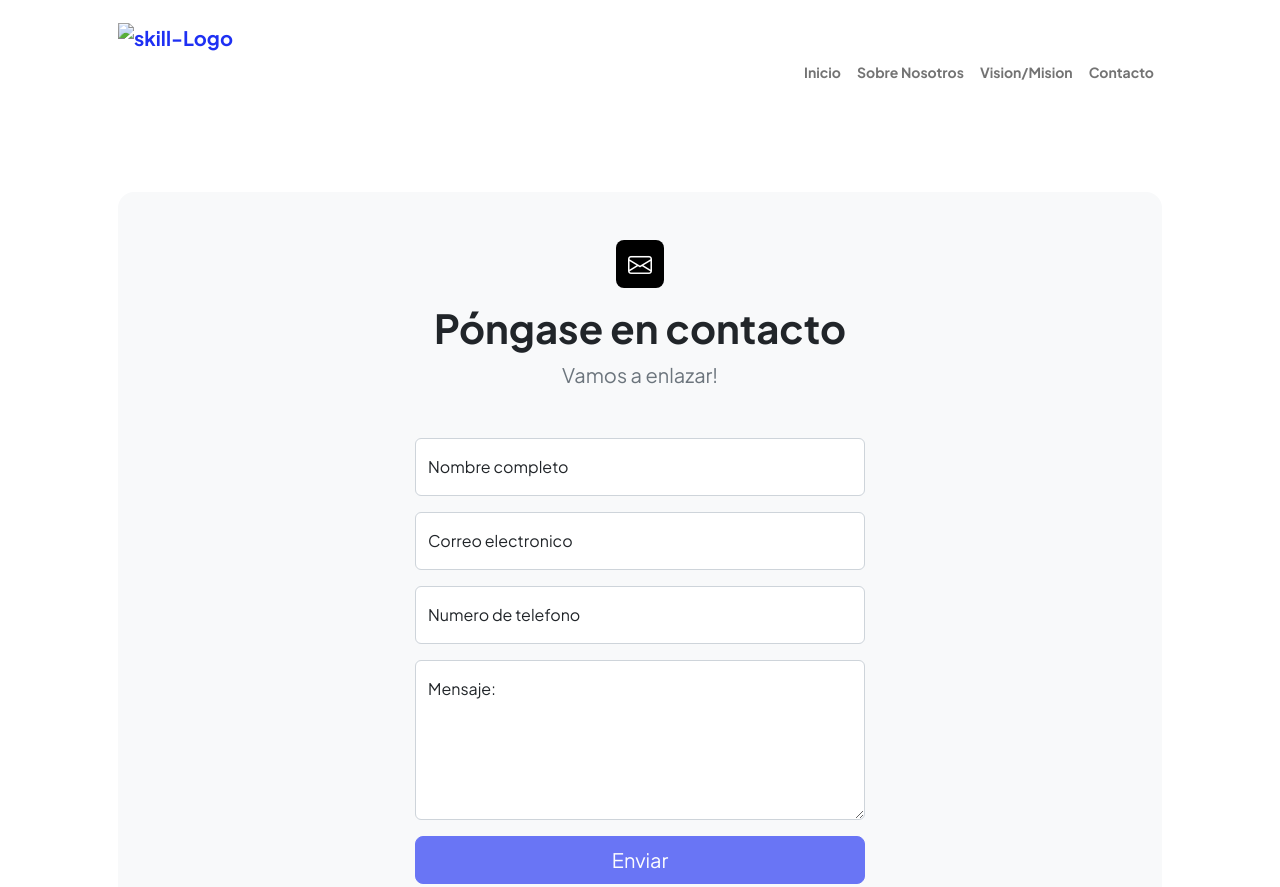
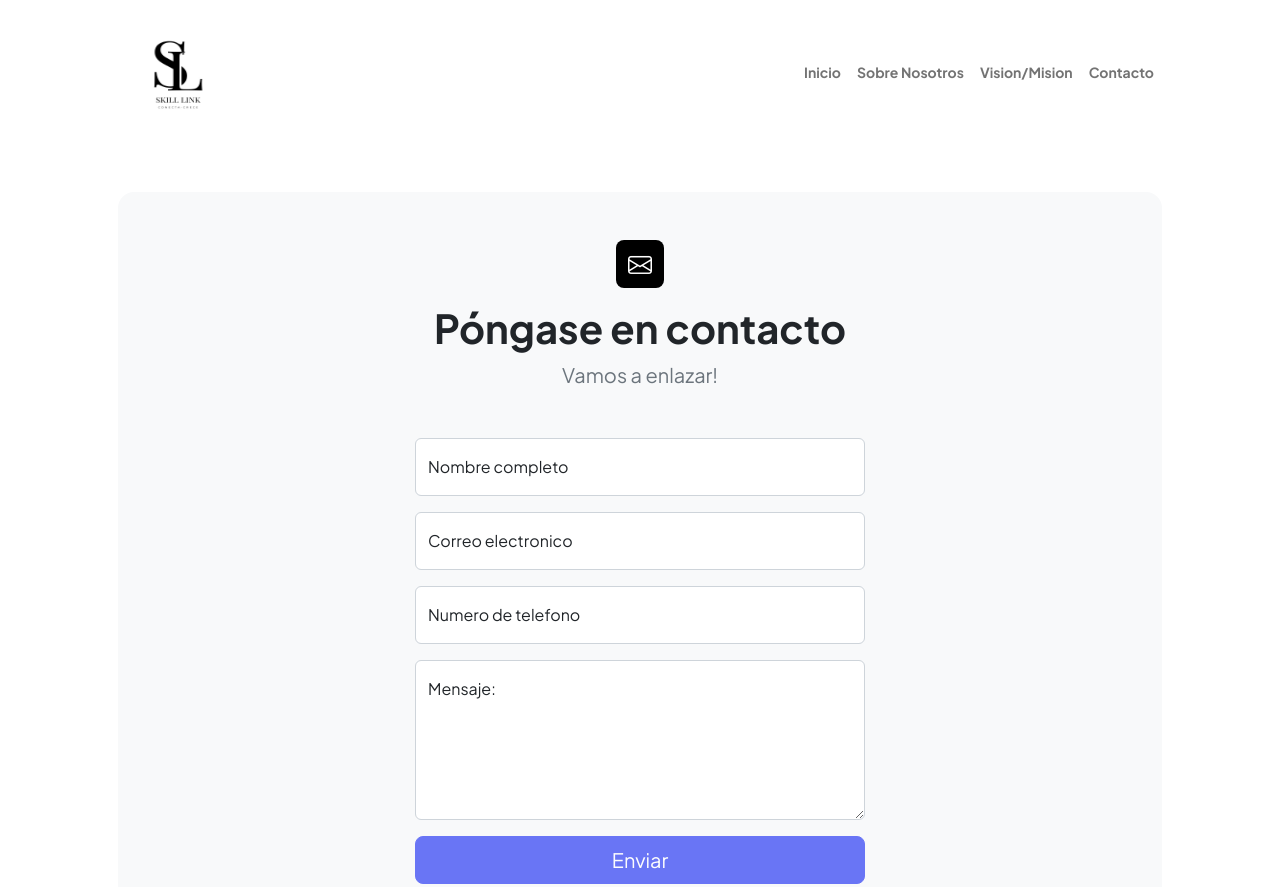
Before and after one commit to Palaciodiego008/skills-linkvapo, a plain HTML site: page contact.html in a window 1280 px wide. Shown: the top 887 px of the page. Drawn offline with nearby package versions, Linux system fonts and the light colour scheme; the site is published under a folder, as on GitHub Pages, so addresses that start at the root find nothing.

Commit message:
Added missing file

```diff
--- a/contact.html
+++ b/contact.html
@@ -23,7 +23,7 @@
             <nav class="navbar navbar-expand-lg navbar-light bg-white py-3">
                 <div class="container px-5">
                     <a class="navbar-brand" href="index.html"><span class="fw-bolder text-primary">
-                        <img src="/assets/logo.jpg" alt="skill-Logo" width="120" height="100" class="d-inline-block align-text-top">
+                        <img src="./assets/logo.jpg" alt="skill-Logo" width="120" height="100" class="d-inline-block align-text-top">
                         </span><span class="text-primary">
                     </span></a>
                     <button class="navbar-toggler" type="button" data-bs-toggle="collapse" data-bs-target="#navbarSupportedContent" aria-controls="navbarSupportedContent" aria-expanded="false" aria-label="Toggle navigation"><span class="navbar-toggler-icon"></span></button>
```
